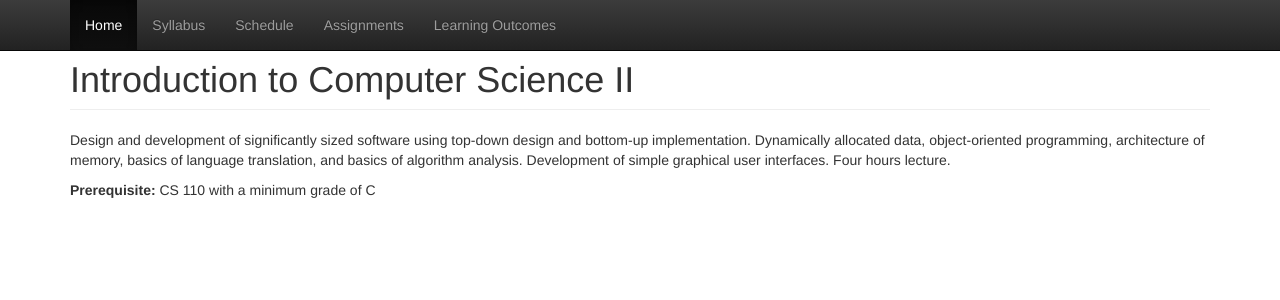
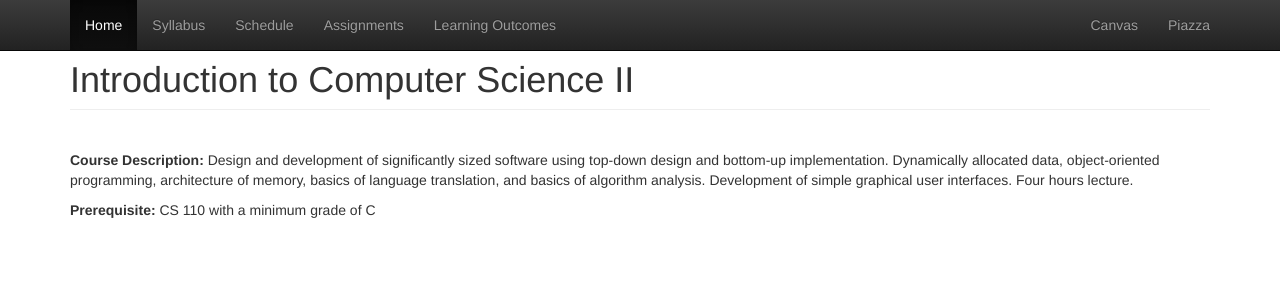
Before and after one commit to CS112-F16/cs112-f16.github.io, a Jekyll site: the page built from index.html, in a window 1280 px wide. Shown: the top 300 px of the page. Built offline with Jekyll 4.4.1, drawn with Linux system fonts in a browser that asks for light colours.

Commit message:
editing format

```diff
--- a/_includes/navbar.html
+++ b/_includes/navbar.html
@@ -18,11 +18,14 @@
           <li {% if page.title == 'Schedule' %} class="active"{% endif %}><a href="/schedule.html">Schedule</a></li>
           <li {% if page.title == 'Assignments' %} class="active"{% endif %}><a href="/assignments.html"> Assignments </a></li>
           <li {% if page.title == 'LearningOutcomes' %} class="active"{% endif %}><a href="/learningoutcomes.html">Learning Outcomes</a></li>
-
-
         </ul>
+         <ul class="nav navbar-nav navbar-right">
+              <li><a href="https://usfca.instructure.com/courses/1563212">Canvas<span class="sr-only">(current)</span></a></li>
+              <li><a href="https://piazza.com/usfca/fall2016/cs112/home">Piazza</a></li>
+            </ul>
+	      </div>
       </div>
-    </div><!--/.nav-collapse -->
+    </div>
   </div>
 </div>
 </div><!-- container -->
--- a/index.html
+++ b/index.html
@@ -7,8 +7,9 @@ title: Home
 
   <h1 class="page-header">Introduction to Computer Science II</h1>
 
+	<br/>
     <p>
-    	Design and development of significantly sized software using top-down design and bottom-up implementation. Dynamically allocated data, object-oriented programming, architecture of memory, basics of language translation, and basics of algorithm analysis. Development of simple graphical user interfaces. Four hours lecture.
+    	<strong>Course Description:</strong> Design and development of significantly sized software using top-down design and bottom-up implementation. Dynamically allocated data, object-oriented programming, architecture of memory, basics of language translation, and basics of algorithm analysis. Development of simple graphical user interfaces. Four hours lecture.
     </p>
 
 	<p><strong>Prerequisite:</strong> CS 110 with a minimum grade of C</p>
--- a/schedule.html
+++ b/schedule.html
@@ -5,7 +5,7 @@ title: Schedule
 <div class="container">
 
   <h1 class="page-header">Course Schedule</h1>
-  <p>Note: this schedule is subject to change.</p>
+  <p><i>Note: this schedule is subject to change.</i></p>
 
   <table class="table table-condensed"
   style="text-align:left;">
```
Also changed, not shown: 6 other files.
